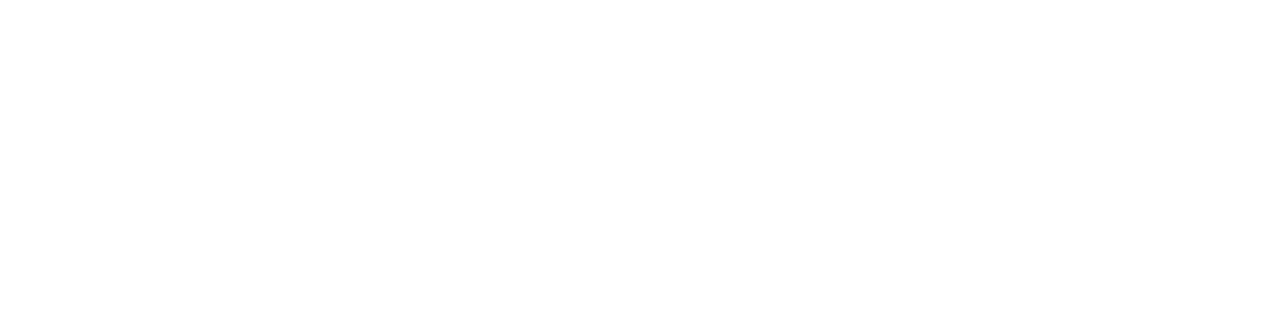
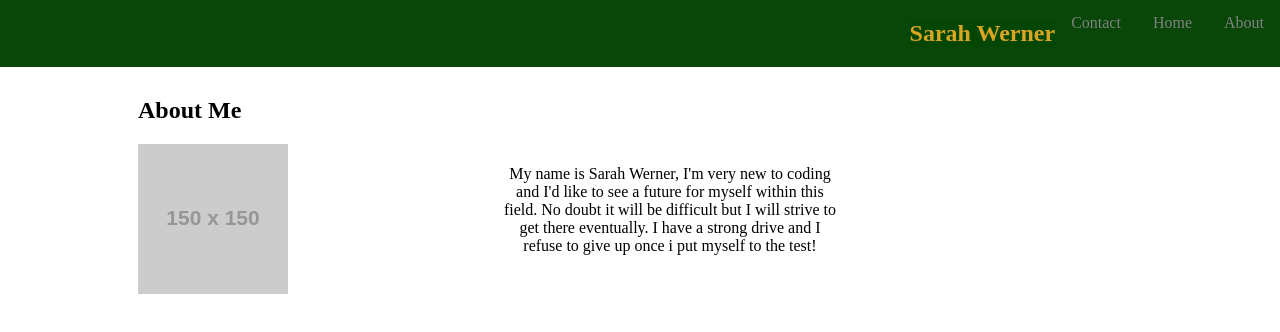
Before and after one commit to Sarahjw0916/Basic-Portfolio, a plain HTML site: page index.html in a window 1280 px wide. Drawn offline with Linux system fonts and the light colour scheme; placeholder pictures from the web are drawn by us.

Commit message:
Homework1 part 2

```diff
--- a/assests/css/style.css
+++ b/assests/css/style.css
@@ -0,0 +1,66 @@
+h1 {
+    color: goldenrod;
+    background-color: rgb(4, 70, 4);
+    font-family: 'Times New Roman', Times, serif
+}
+
+ul {
+    list-style-type: none;
+    margin: 10px;
+    padding: 10px;
+}
+
+body {
+    padding: 0px;
+    margin: 0px;
+}
+
+a:link {
+    color: grey;
+}
+
+a:visited {
+    color: salmon;
+}
+
+a:hover {
+    color: rgb(87, 39, 39);
+    background-color: rgb(240, 187, 13);
+}
+
+a:focus {
+    background-color: rgb(187, 52, 3);
+    color: rgb(255, 244, 92);
+}
+
+a:active {
+    color: rgb(200, 93, 250);
+    background-color: rgb(41, 145, 86);
+}
+
+.container{
+    width: 1024px;
+    margin: 0 auto;
+    align-content: center;
+}
+
+.personalinfo {
+    float: left;
+    margin: 0 auto;
+}
+
+.name {
+    float: right;
+}
+.column {
+    float: left;
+    width: 33.33%;
+    padding: 10px;
+  }
+
+  /* Clear floats after the columns */
+  .row:after {
+    content: "";
+    display: table;
+    clear: both;
+  }
--- a/index.html
+++ b/index.html
@@ -4,9 +4,74 @@
     <meta charset="UTF-8">
     <meta name="viewport" content="width=device-width, initial-scale=1.0">
     <meta http-equiv="X-UA-Compatible" content="ie=edge">
-    <title>Document</title>
+    <link rel="stylesheet" href="assests/css/style.css">
+    <!--might use another link here so im using this as a placeholder-->
+    <title>Homework 1</title>
 </head>
 <body>
+    <section>
+        <header>
+        <style>
+            ul {
+                list-style-type: none;
+                margin: 0;
+                padding: 0;
+                overflow: hidden;
+                background-color: rgb(9, 71, 9);
+              }
 
+              li {
+                float: right;
+              }
+
+              li a {
+                display: block;
+                color: white;
+                text-align: center;
+                padding: 14px 16px;
+                text-decoration: none;
+              }
+
+              li a:hover {
+                background-color: #111;
+              }
+        </style>
+         <ul>
+             <li><a href="index.html">About</a></li>
+             <li><a href="portfolio.html">Home</a></li>
+             <li><a href="contact.html">Contact</a></li>
+             <div class="name">
+                    <li><h1>Sarah Werner</h1></li>
+                    </div>
+         </ul>
+         </header>
+         <div class="container">
+         <div class="personalinfo">
+                <div class="row">
+    <div class="column">
+     <h2><strong>About Me</strong></h2>
+     <img src="https://via.placeholder.com/150"
+        href="https://placeholder.com/"/>
+    </div>
+    <br>
+    <br>
+    <br>
+    <br>
+    <center>
+    <div class="column">
+    <p>My name is Sarah Werner, I'm very new to coding and I'd like to see a future for myself within this field. No doubt it will be difficult but I will strive to get there eventually. I have a strong drive and I refuse to give up once i put myself to the test!</p>
+         </div>
+         </center>
+        </br>
+    </br>
+        </br>
+        </br>
+        </div>
+    </section>
 </body>
 </html>
+<div class="row">
+
+        <div class="column"></div>
+        <div class="column"></div>
+      </div>
```
Also changed, not shown: contact.html (+46 -0 lines), portfolio.html (+46 -0 lines).
